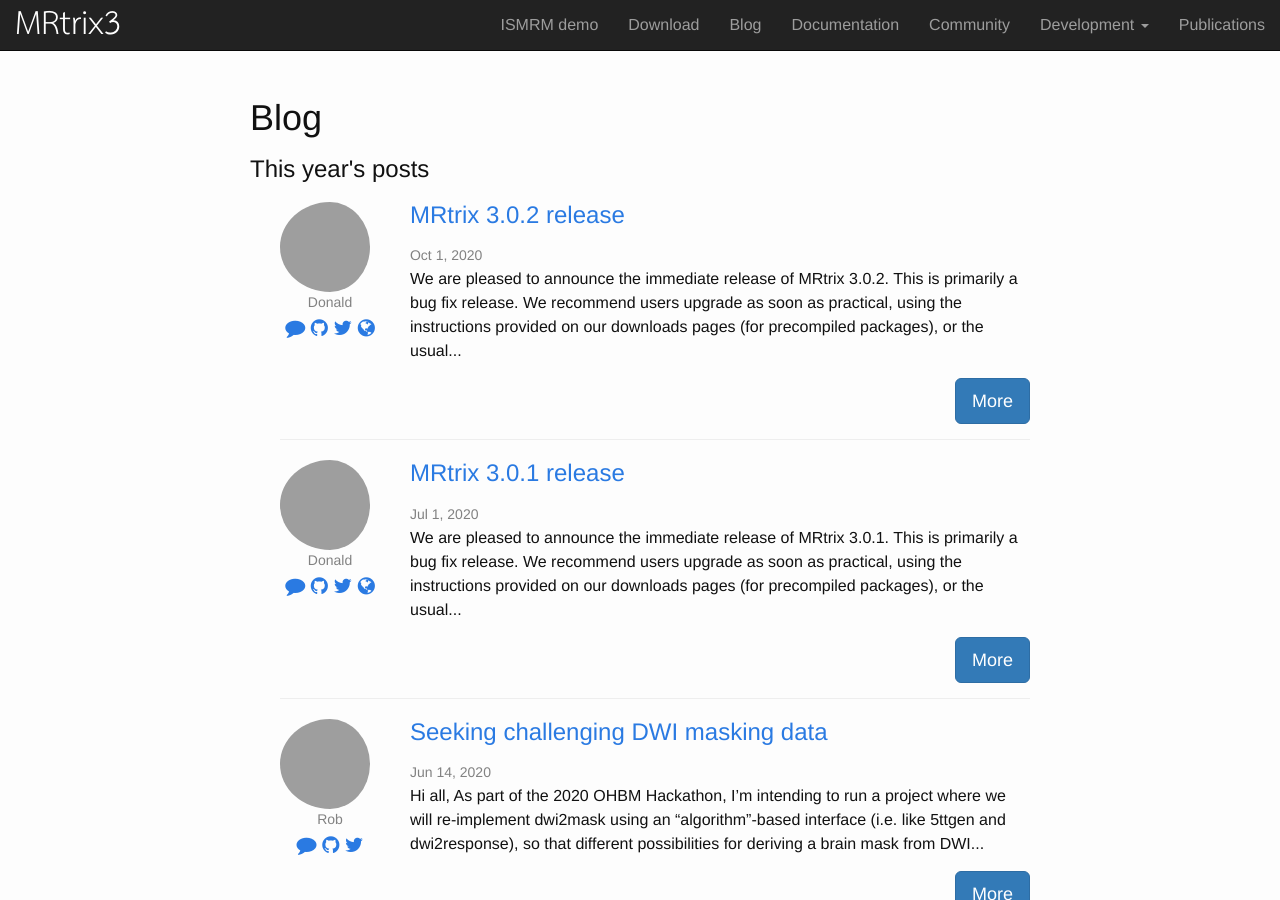
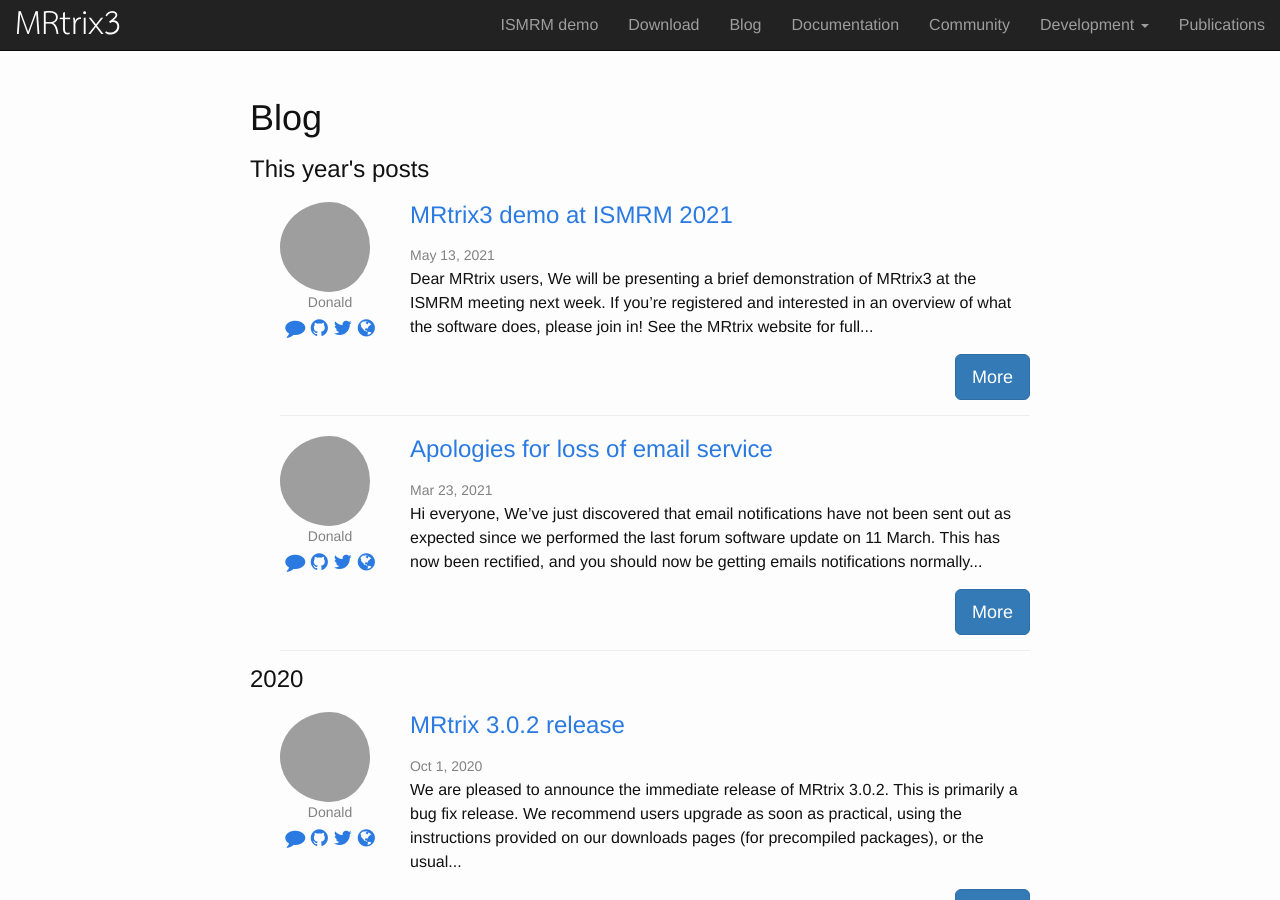
Before and after one commit to MRtrix3/MRtrix3.github.io, a Jekyll site: the page built from blog.html, in a window 1280 px wide and 900 px high, cut to the strip 0-900 px from the top of the window. Built offline with Jekyll 4.4.1, drawn with Linux system fonts in a browser that asks for light colours; nearby versions of some CDN libraries; emoji names are drawn with the system emoji font; grey boxes are pictures that could not be loaded.

Commit message:
Automatic update of blog from community forum announcements

```diff
--- /dev/null
+++ b/_posts/2021/03/2021-03-23-apologies-for-loss-of-email-service.md
@@ -0,0 +1,22 @@
+---
+layout: post
+title: 'Apologies for loss of email service'
+author: 'jdtournier'
+date: 2021-03-23 10:27:54
+categories:
+summary: posted by J-Donald Tournier on Mar 23, 2021
+---
+Hi everyone,
+
+We've just discovered that email notifications have not been sent out as expected since we performed the last forum software update on 11 March. This has now been rectified, and you should now be getting emails notifications normally again. We encourage you to have a quick look for any relevant activity you may have missed over the last 12 days.
+
+It seems this was due to a change in the default value for the relevant configuration option in the software we use to host the forum -- a change that has also affected other projects ([details here for the interested reader](https://meta.discourse.org/t/mailing-list-mode-mysteriously-deactivated/182650)).
+
+Our apologies for any inconvenience caused.
+All the best,
+
+The MRtrix3 team.
+
+---
+
+*[View comments on the community site](https://community.mrtrix.org/t/4692)*
--- /dev/null
+++ b/_posts/2021/05/2021-05-13-mrtrix3-demo-at-ismrm-2021.md
@@ -0,0 +1,19 @@
+---
+layout: post
+title: 'MRtrix3 demo at ISMRM 2021'
+author: 'jdtournier'
+date: 2021-05-13 15:43:53
+categories:
+summary: posted by J-Donald Tournier on May 13, 2021
+---
+Dear MRtrix users,
+
+We will be presenting a brief demonstration of *MRtrix3* at the [ISMRM meeting](https://www.ismrm.org/21m/) next week. If you're registered and interested in an overview of what the software does, please join in!
+
+See the [MRtrix website for full details](https://www.mrtrix.org/2020/10/01/mrtrix-3-0-2-release/) -- and spread the word!
+
+All the best from the *MRtrix3* team
+
+---
+
+*[View comments on the community site](https://community.mrtrix.org/t/4873)*
```
Also changed, not shown: _data/frontpage/contributors.json (+27 -6 lines).
